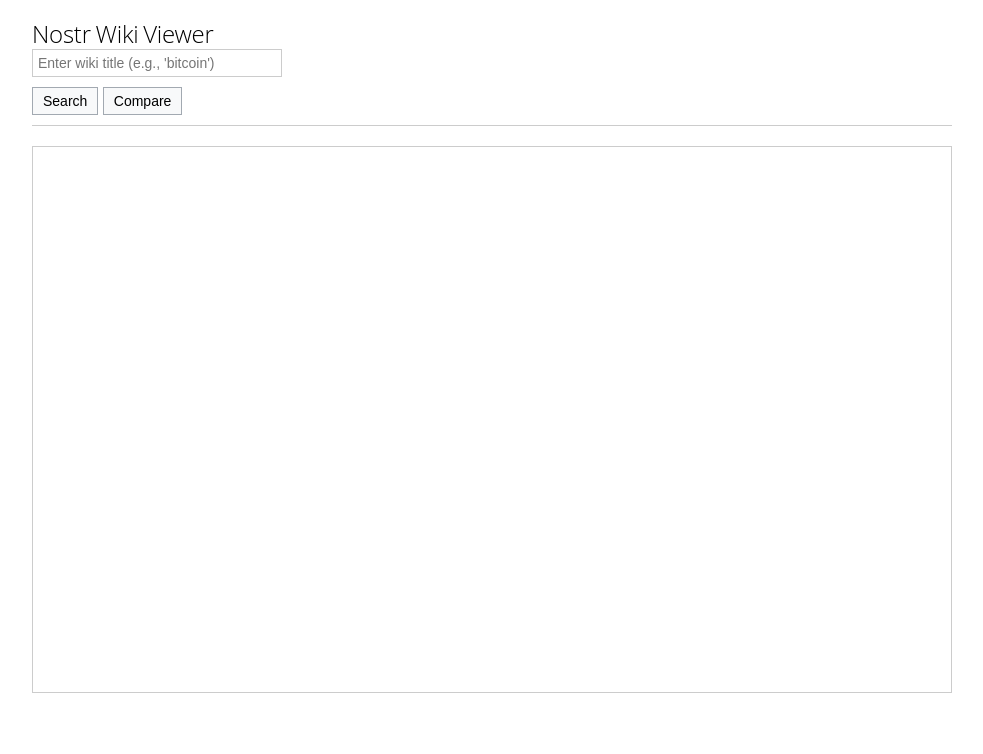
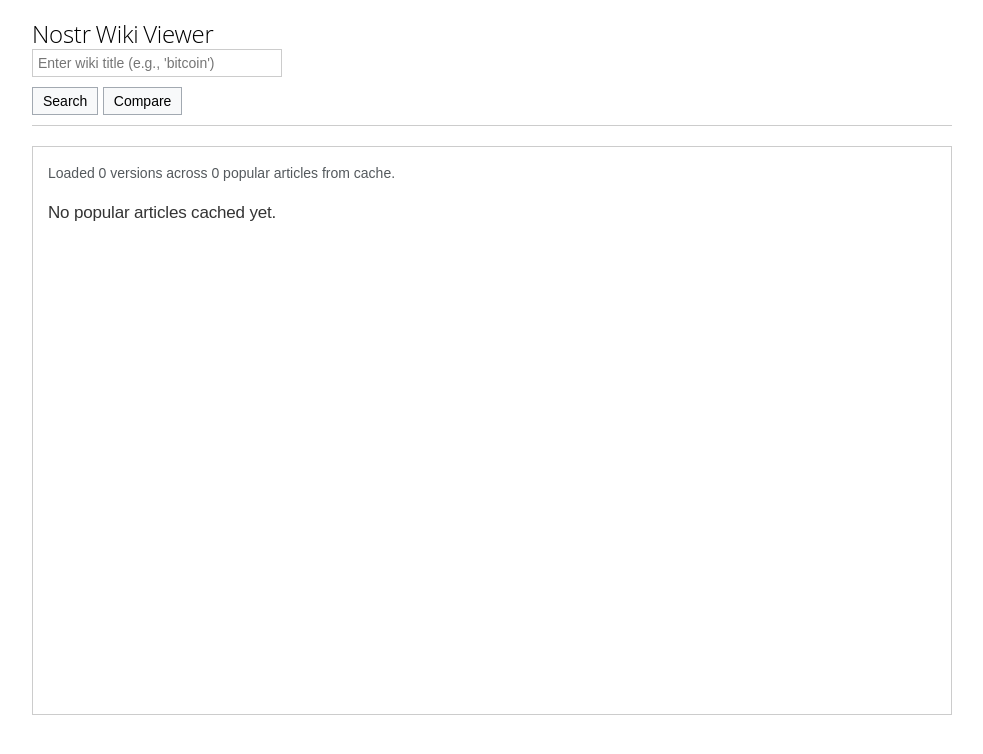
Before and after one commit to bquast/wiki-grok-cache-fork, a plain HTML site: page index.html in a window 1280 px wide. Shown: the whole page, without its empty margins (148-1131 px from the left). Drawn offline with Linux system fonts and the light colour scheme; no server answers.

Commit message:
put cached links on homepage

```diff
--- a/index.html
+++ b/index.html
@@ -59,6 +59,9 @@
     let isCompareMode = false;
     let allGroups = {}; // Track all loaded groups for dedup
 
+    // Predefined popular 'd' tags for homepage (add more as needed)
+    const popularDs = ['bitcoin', 'nostr', 'cryptocurrency', 'litecoin'];
+
     function processContent(content) {
       content = content.replace(/!\[([^\]]*?)\]\((.*?)\)/g, 'image::$2[$1]');
       content = content.replace(/\[\[([^|]+?)\|([^|]+?)\]\]/g, 'link:wiki:$1[$2]');
@@ -85,7 +88,7 @@
         let dTag = ev.tags.find(t => t[0] === 'd');
         if (dTag) {
           let d = dTag[1];
-          if (!groups[d] && !allGroups[d]) { // Dedup against all loaded
+          if (!groups[d] && !allGroups[d]) {
             groups[d] = [];
           }
           if (groups[d]) groups[d].push(ev);
@@ -101,7 +104,7 @@
       let resultsHtml = append ? '' : '<h3>Search Results (Choose an Article)</h3>';
       resultsHtml += `<h4>${sectionTitle}</h4><ul>`;
       for (let d in groups) {
-        allGroups[d] = groups[d]; // Add to global dedup
+        allGroups[d] = groups[d];
         let evs = groups[d].sort((a, b) => b.created_at - a.created_at);
         let latest = evs[0];
         let title = latest.tags.find(t => t[0] === 'title')?.[1] || d.replace(/-/g, ' ').replace(/\b\w/g, c => c.toUpperCase());
@@ -116,7 +119,6 @@
         singleView.innerHTML = resultsHtml;
       }
 
-      // Add click handlers
       const resultLinks = singleView.querySelectorAll('a[data-d]');
       for (let link of resultLinks) {
         link.addEventListener('click', (e) => {
@@ -135,10 +137,9 @@
       document.getElementById('single-view').innerHTML = '';
       document.getElementById('versions-select').style.display = 'none';
       document.getElementById('comparison').style.display = 'none';
-      allGroups = {}; // Reset for new search
+      allGroups = {};
 
       try {
-        // Step 1: Fetch and show cached exact #d (fast)
         let res_d = await fetch(`/api/wiki/${normalized}`);
         let data_d = await res_d.json();
         let groups_cached = groupByD(data_d.events);
@@ -150,7 +151,6 @@
           document.getElementById('single-view').innerHTML = '<h3>Search Results (Choose an Article)</h3>';
         }
 
-        // Step 2: Fetch and append title matches
         document.getElementById('status').textContent += ' Loading title matches...';
         let res_title = await fetch(`/api/wiki/ignored?mode=tag&tag=title&q=${encodeURIComponent(query)}`);
         let data_title = await res_title.json();
@@ -160,7 +160,6 @@
           displayResults(groups_title, 'Exact Title Matches');
         }
 
-        // Step 3: Fetch and append broad search
         document.getElementById('status').textContent += ' Loading other results...';
         let res_search = await fetch(`/api/wiki/search?q=${encodeURIComponent(query)}&mode=search`);
         let data_search = await res_search.json();
@@ -174,7 +173,6 @@
         const totalEvents = data_d.events.length + data_title.events.length + data_search.events.length;
         document.getElementById('status').textContent = `Found ${totalEvents} versions across ${totalCount} articles (cached: varies)`;
 
-        // Only auto-load at the end if exactly 1 total article
         if (totalCount === 1) {
           const d = Object.keys(allGroups)[0];
           events = allGroups[d].sort((a, b) => b.created_at - a.created_at);
@@ -187,6 +185,45 @@
         }
       } catch (e) {
         document.getElementById('status').textContent = 'Error loading results: ' + e.message;
+      }
+    }
+
+    async function loadPopularArticles() {
+      document.getElementById('status').textContent = 'Loading popular articles...';
+      document.getElementById('single-view').innerHTML = '';
+      allGroups = {};
+
+      try {
+        // Parallel fetch for speed
+        const fetches = popularDs.map(d => fetch(`/api/wiki/${d}`).then(res => res.json()).catch(() => ({ events: [] })));
+        const datas = await Promise.all(fetches);
+        let totalEvents = 0;
+        datas.forEach(data => {
+          let groups = groupByD(data.events);
+          let count = Object.keys(groups).length;
+          if (count > 0) {
+            displayResults(groups, 'Popular Articles', Object.keys(allGroups).length > 0);
+          }
+          totalEvents += data.events.length;
+        });
+
+        const totalCount = Object.keys(allGroups).length;
+        document.getElementById('status').textContent = `Loaded ${totalEvents} versions across ${totalCount} popular articles from cache.`;
+
+        if (totalCount === 0) {
+          document.getElementById('single-view').innerHTML = '<p>No popular articles cached yet.</p>';
+        }
+
+        // Optional: Add more later if needed (e.g., broad search)
+        // document.getElementById('status').textContent += ' Loading more...';
+        // let res_more = await fetch(`/api/wiki/search?q=popular&mode=search`); // Example
+        // let data_more = await res_more.json();
+        // let groups_more = groupByD(data_more.events);
+        // if (Object.keys(groups_more).length > 0) {
+        //   displayResults(groups_more, 'More Articles');
+        // }
+      } catch (e) {
+        document.getElementById('status').textContent = 'Error loading popular articles: ' + e.message;
       }
     }
 
@@ -266,6 +303,9 @@
       document.getElementById('comparison').style.display = 'flex';
       document.getElementById('versions-select').style.display = 'none';
     }
+
+    // Load popular articles on page load
+    window.addEventListener('load', loadPopularArticles);
   </script>
 </body>
 </html>
```
